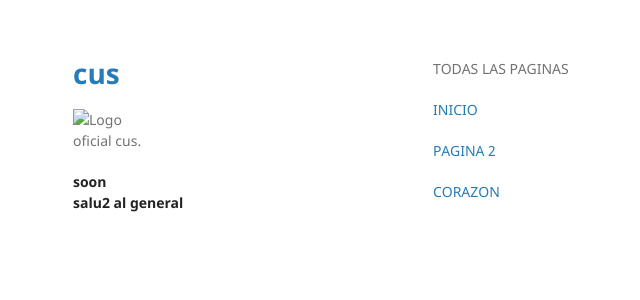
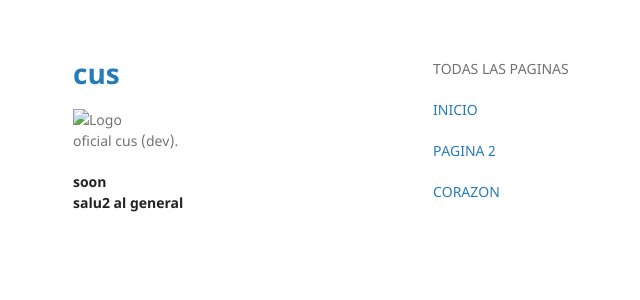
Before and after one commit to micropolla/cus, a Jekyll site: the page built from pages/index.md, in a window 1280 px wide. Shown: the top 300 px of the page, without its empty margins (137-777 px from the left). Built offline with Jekyll 4.4.1, drawn with Linux system fonts in a browser that asks for light colours; our own code applies the rules of GitHub Pages for plain Markdown files.

Commit message:
Automated update

```diff
--- a/_config.yml
+++ b/_config.yml
@@ -1,6 +1,6 @@
 title: cus
 logo: /assets/img/logo.png
-description: oficial cus.
+description: oficial cus (dev).
 show_downloads: false
 google_analytics:
 theme: jekyll-theme-minimal
--- a/heart/index.html
+++ b/heart/index.html
@@ -4,7 +4,7 @@
     <link rel="stylesheet" type="text/css" href="style.css">
 </head>
 <body>
-
+    <p>odio a alma</p>
     <div class="heart">&#x2665;</div>
 </body>
 </html>
```
Also changed, not shown: pages/index.md (line endings or trailing spaces).
